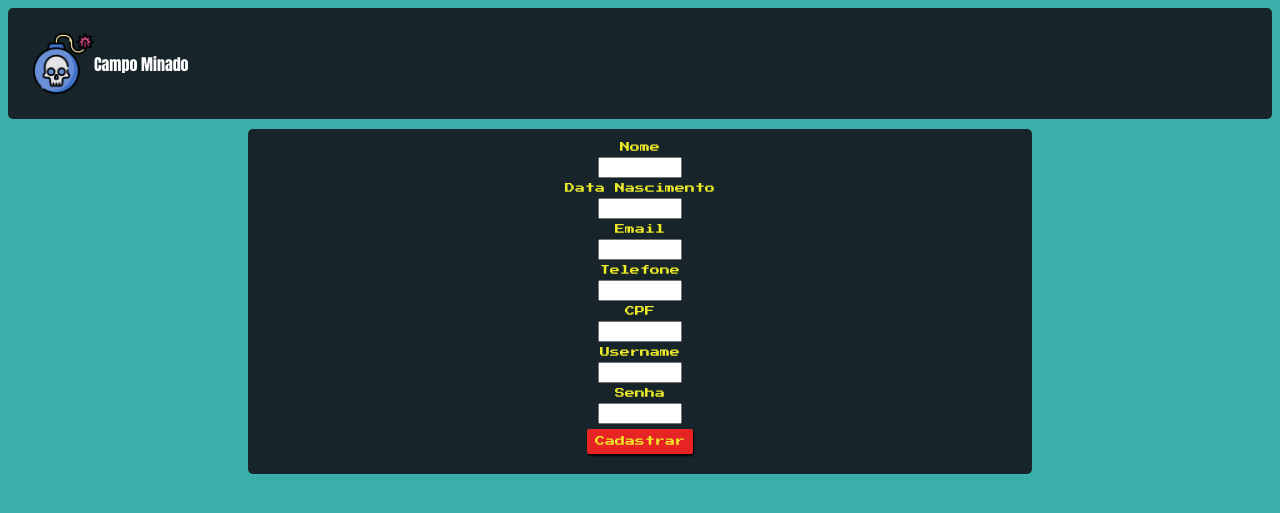
After one commit to gatofeles/CampoMinado, a PHP site: page /html/cadastro.html in a window 1280 px wide. The commit adds this page. Shown: the top 513 px of the page. Run offline with PHP 8.4, Linux system fonts and the light colour scheme.

Commit message:
cadastro

```diff
--- a/css/index.css
+++ b/css/index.css
@@ -4,6 +4,7 @@
 a{
     text-decoration: none;
       color: inherit;
+
 }
 
 tr {
@@ -263,3 +264,19 @@ body{
 .dropdown-content {
     right: 0;
 }
+
+.cadastroForm{
+    background-color: #17252a;
+    color: #eeeb28;
+    margin: auto;
+    display: flex;
+    flex-direction: column;
+    align-items: center;
+    justify-content: center;
+    width: 60%;
+    padding: 1%;
+    border-radius: 5px;
+    font-size: 10px;
+    font-family: 'Press Start 2P', cursive;
+    margin-top: 10px;
+}
--- /dev/null
+++ b/html/cadastro.html
@@ -0,0 +1,38 @@
+<!DOCTYPE html>
+<html lang="en">
+    <head>
+        <meta charset="UTF-8">
+        <meta http-equiv="X-UA-Compatible" content="IE=edge">
+        <meta name="viewport" content="width=device-width, initial-scale=1.0">
+        <link rel="stylesheet" href="../css/index.css">
+        <title>Campo Minado</title>
+    </head>
+    <body>
+        <div class = "navbar">
+            <img id = "bomba" src="../images/bombear.png" alt="bomba">
+            <div id = "logo">Campo Minado</div>
+        </div>
+
+    <div>
+        <form class = "cadastroForm">
+            <label> Nome </label>
+            <input type="name"  id = "email_password">
+            <label> Data Nascimento</label>
+            <input type="age"  id = "email_password">
+            <label> Email    </label>
+            <input type="email" id = "email_password">
+            <label> Telefone </label>
+            <input type="telefone" id = "email_password">
+            <label> CPF </label>
+            <input type="cpf" id = "email_password">
+            <label> Username </label>
+            <input type="username" id = "email_password">
+            <label> Senha </label>
+            <input type="password" id = "email_password">
+            <div class = "btnLgn"><a href = "login.html">Cadastrar</a></div>
+        </form>
+    </div>
+
+
+    </body>
+</html>
--- a/html/login.html
+++ b/html/login.html
@@ -23,7 +23,7 @@
                 <input type="password"  id = "email_password">
 
                 <div class = "btnLgn"><a href = "game.html">Entrar</a></div>
-                <div class = "btnLgn">Registrar</div>
+                <div class = "btnLgn"><a href = "cadastro.html">Registrar</a></div>
             </form>
         </div>
 
```
